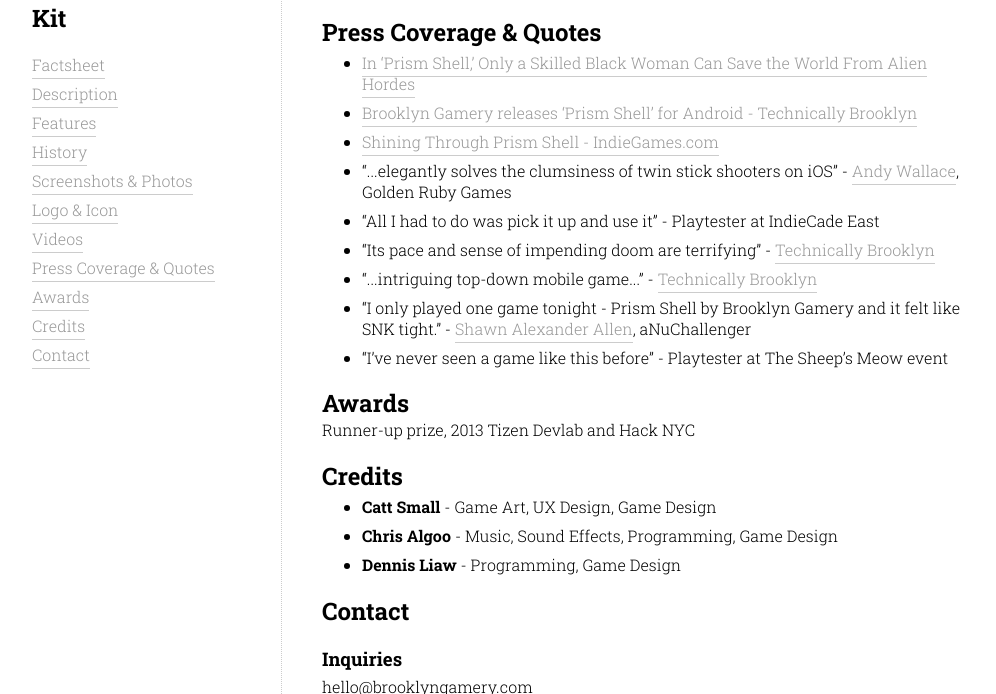
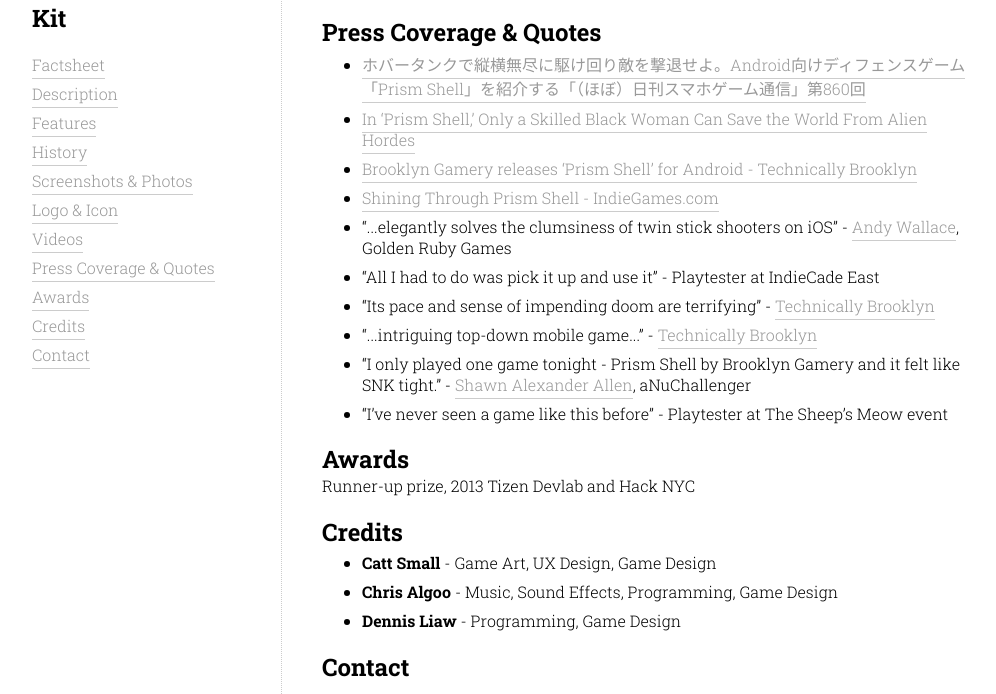
Before and after one commit to BrooklynGamery/brooklyngamery.github.io, a Jekyll site: the page built from presskit/projects/prism-shell/index.html, in a window 1280 px wide and 900 px high, scrolled down 4694 px, cut to the strip 206-900 px from the top of the window. Shown: the whole strip, without its empty margins (148-1144 px from the left). Built offline with Jekyll 4.4.1, drawn with Linux system fonts in a browser that asks for light colours.

Commit message:
New press article

```diff
--- a/presskit/projects/prism-shell/index.html
+++ b/presskit/projects/prism-shell/index.html
@@ -102,6 +102,7 @@
 <section>
 	<h2 id="press">Press Coverage &amp; Quotes</h2>
 	<ul>
+		<li><a href="http://www.4gamer.net/games/305/G030538/20150615068/">ホバータンクで縦横無尽に駆け回り敵を撃退せよ。Android向けディフェンスゲーム「Prism Shell」を紹介する「（ほぼ）日刊スマホゲーム通信」第860回</a></li>
 		<li><a href="http://observer.com/2015/06/in-prism-shell-only-a-skilled-black-woman-can-save-the-world-from-alien-hordes/">In ‘Prism Shell,’ Only a Skilled Black Woman Can Save the World From Alien Hordes</a></li>
 		<li><a href="http://technical.ly/brooklyn/2015/05/29/brooklyn-gamery-releases-prism-shell-android/">Brooklyn Gamery releases ‘Prism Shell’ for Android - Technically Brooklyn</a></li>
 		<li><a href="http://indiegames.com/2015/05/shining_through_prism_shell.html">Shining Through Prism Shell - IndieGames.com</a></li>
```
